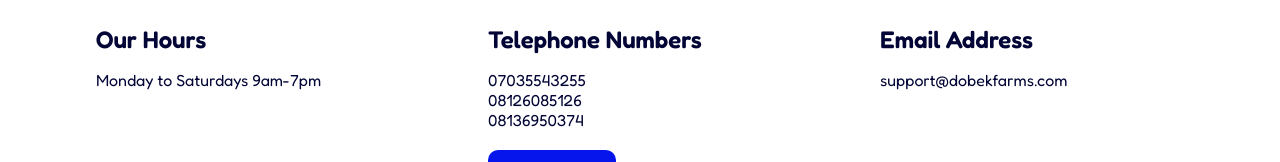
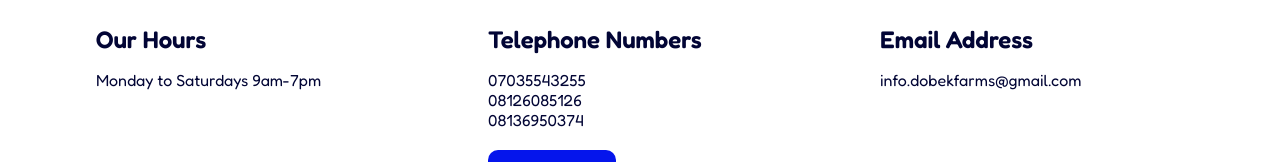
Before and after one commit to PSongs/DOBEX-FARM, a React (Vite) app: page /contact in a window 1280 px wide. Shown: the part 471-633 px from the top of the page. Built offline with nearby package versions, Linux system fonts and the light colour scheme.

Commit message:
OKAY HERE

```diff
--- a/src/Components/Nav/Nav.jsx
+++ b/src/Components/Nav/Nav.jsx
@@ -42,7 +42,7 @@
           <li>
             <a
               className="Nav-hover"
-              href="https://accounts.google.com/v3/signin/challenge/pwd?TL=AC3PFD5YXO6cinWG-WZ8p2CkK0nYcS4Rey73GCauzrw2VW8GsuuIi13lYFB49Cz1&checkConnection=youtube:604&checkedDomains=youtube&cid=1&continue=https://mail.google.com/mail/u/0/&ddm=0&emr=1&flowName=GlifWebSignIn&followup=https://mail.google.com/mail/u/0/&hl=en_US&ifkv=AS5LTAQr9DTPxknXEYoFAyu4hHmBtVukFT555PN7mgeC_tXyeKNykiBqDhooaNnusVOUC_31n74t&osid=1&pstMsg=1&service=mail"
+              href="https://accounts.google.com/v3/signin/challenge/pwd?TL=AC3PFD7loYFznvRb1t045zxYUv2CCYKXsAYxCXBFC4QnolnlZhIDrZ0NtYWPNS5B&checkConnection=youtube:604&checkedDomains=youtube&cid=1&continue=https://mail.google.com/mail/u/0/&ddm=0&emr=1&flowName=GlifWebSignIn&followup=https://mail.google.com/mail/u/0/&hl=en_US&ifkv=AS5LTAQszIZYZLBVwfcDJY8YrPP-dPkHuPuBFrdI8TsNUWIRkZjBuigs3RIOwMZKSytF8gpQQ3kR&osid=1&pstMsg=1&service=mail"
               target="_blank"
               rel="noopener noreferrer"
               onClick={closeMenu}
--- a/src/Pages/ContactUs.jsx
+++ b/src/Pages/ContactUs.jsx
@@ -58,7 +58,7 @@
 
           <div className="Con">
             <h2>Email Address</h2>
-            <h4>support@dobekfarms.com</h4>
+            <h4>info.dobekfarms@gmail.com</h4>
           </div>
         </div>
       </div>
```
